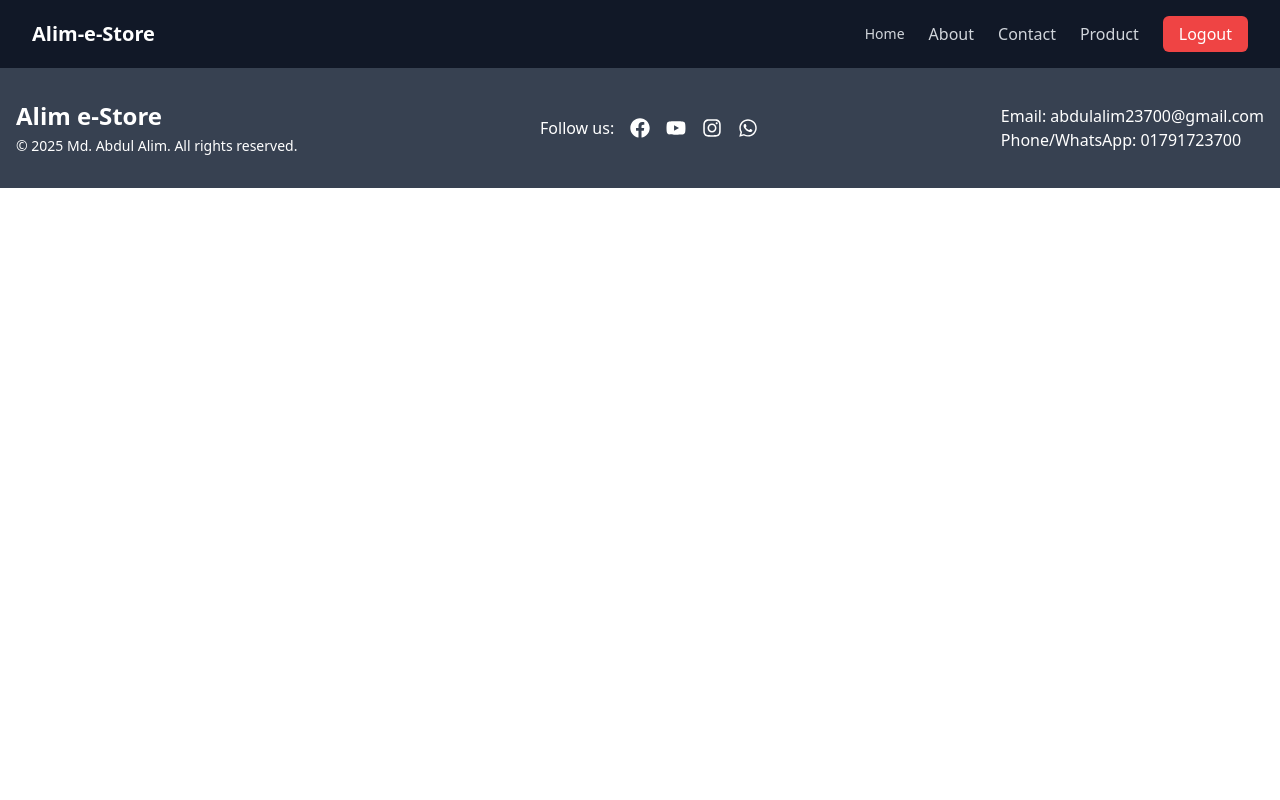
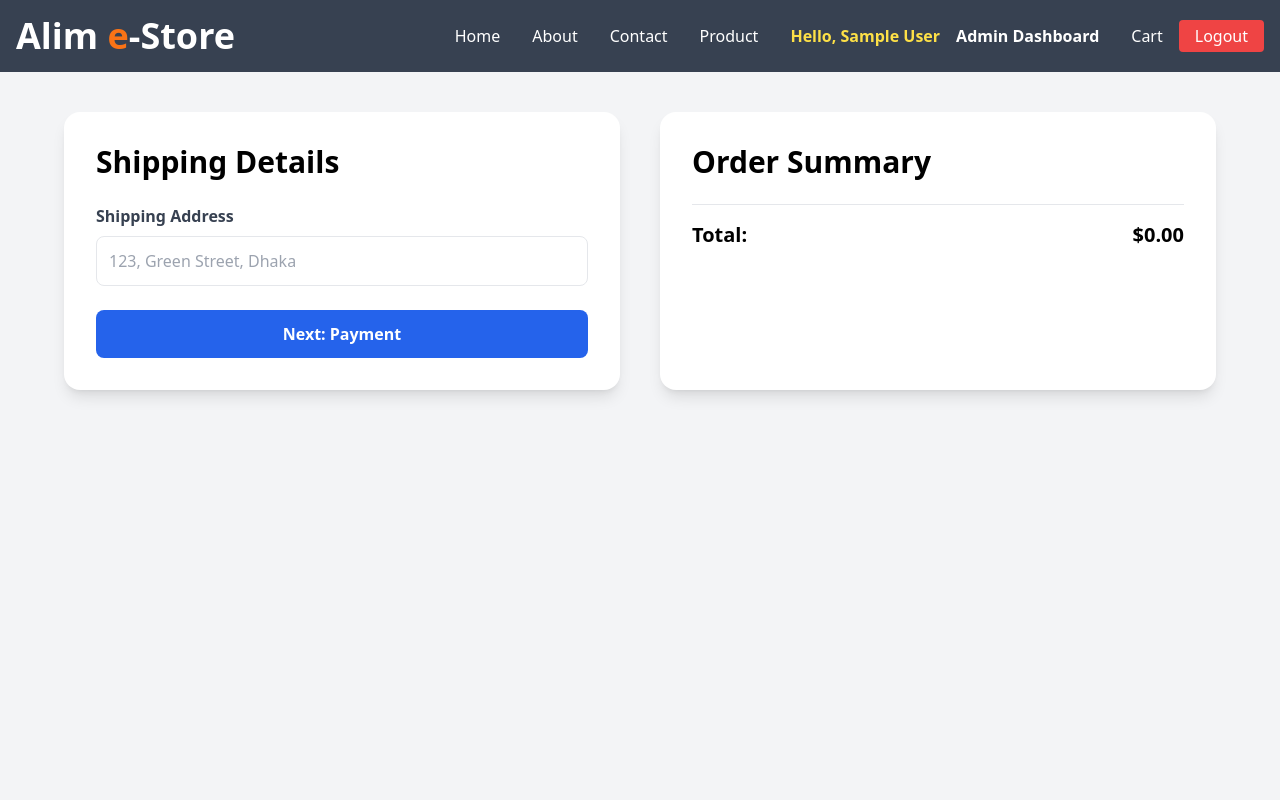
Before and after one commit to ALIM23700/FullstackEcommers_Frontend, a React app: page /checkout in a window 1280 px wide. Shown: the top 800 px of the page. Built offline with nearby package versions, Linux system fonts and the light colour scheme; sample sign-in values are in the browser's storage; the HTML template or start-up script is replaced by a standard one.

Commit message:
complete checkout and paymanet page

```diff
--- a/package.json
+++ b/package.json
@@ -10,6 +10,10 @@
     "preview": "vite preview"
   },
   "dependencies": {
+    "@fortawesome/free-brands-svg-icons": "^7.2.0",
+    "@fortawesome/free-regular-svg-icons": "^7.2.0",
+    "@fortawesome/free-solid-svg-icons": "^7.2.0",
+    "@fortawesome/react-fontawesome": "^3.2.0",
     "@reduxjs/toolkit": "^2.11.2",
     "autoprefixer": "^10.4.24",
     "axios": "^1.13.5",
--- a/src/App.jsx
+++ b/src/App.jsx
@@ -10,6 +10,9 @@ import Nav from "./components/NavBar";
 import PrivateRoute from "./components/PrivateRoute";
 import Cart from "./pages/Cart";
 import ProductDetails from "./pages/ProductDetails";
+import Profile from "./pages/Profile";
+import Checkout from "./pages/Checkout";
+import Payment from "./pages/Payment";
 
 function App() {
   return (
@@ -75,6 +78,30 @@ function App() {
             </PrivateRoute>
           }
         />
+          <Route
+          path="/profile"
+          element={
+            <PrivateRoute>
+             <Profile></Profile>
+            </PrivateRoute>
+          }
+        />
+          <Route
+          path="/checkout"
+          element={
+            <PrivateRoute>
+             <Checkout></Checkout>
+            </PrivateRoute>
+          }
+        />
+          <Route
+          path="/payment"
+          element={
+            <PrivateRoute>
+             <Payment></Payment>
+            </PrivateRoute>
+          }
+        />
       </Routes>
 
       <Footer />
--- a/src/components/NavBar.jsx
+++ b/src/components/NavBar.jsx
@@ -1,10 +1,14 @@
-import React from "react";
-import { NavLink, useNavigate } from "react-router-dom";
+import React, { useState } from "react";
+import { Link, NavLink, useNavigate } from "react-router-dom";
+import { FontAwesomeIcon } from "@fortawesome/react-fontawesome";
+import { faBars, faXmark } from "@fortawesome/free-solid-svg-icons";
 import { useSelector, useDispatch } from "react-redux";
 import { logout } from "../App/Features/authSlice";
 
 const Nav = () => {
+  const [menuOpen, setMenuOpen] = useState(false);
   const { user } = useSelector((state) => state.auth);
+  const { cartItems } = useSelector((state) => state.cart);
   const dispatch = useDispatch();
   const navigate = useNavigate();
 
@@ -13,55 +17,88 @@ const Nav = () => {
     navigate("/login");
   };
 
+  const totalCartItems = cartItems.reduce((acc, item) => acc + item.quantity, 0);
+
   return (
-    <nav className="bg-gray-900 px-8 py-4 flex items-center justify-between">
-      <h1 className="text-white text-xl font-bold">Alim-e-Store</h1>
+    <nav className="bg-gray-700 text-white flex flex-col sm:flex-row justify-between items-center p-4">
+      <div className="flex justify-between w-full sm:w-auto items-center">
+        <h1 className="text-4xl font-bold">
+          Alim<span className="text-orange-500"> e</span>-Store
+        </h1>
+        <FontAwesomeIcon
+          icon={menuOpen ? faXmark : faBars}
+          size="2x"
+          className="sm:hidden cursor-pointer"
+          onClick={() => setMenuOpen(!menuOpen)}
+        />
+      </div>
 
-      <div className="flex gap-6 items-center">
-        <NavLink
-          to="/"
-          className={({ isActive }) =>
-            `text-sm font-medium ${
-              isActive ? "text-blue-400" : "text-gray-300"
-            } hover:text-white`
-          }
-        >
+      <div
+        className={`flex-col sm:flex-row sm:flex items-center w-full sm:w-auto mt-4 sm:mt-0 ${
+          menuOpen ? "flex" : "hidden sm:flex"
+        }`}
+      >
+        <NavLink to="/" className="sm:ml-8 mb-2 sm:mb-0" end>
           Home
         </NavLink>
-
-        <NavLink to="/about" className="text-gray-300 hover:text-white">
+        <NavLink to="/about" className="sm:ml-8 mb-2 sm:mb-0">
           About
         </NavLink>
-
-        <NavLink to="/contact" className="text-gray-300 hover:text-white">
+        <NavLink to="/contact" className="sm:ml-8 mb-2 sm:mb-0">
           Contact
         </NavLink>
-
-        <NavLink to="/product" className="text-gray-300 hover:text-white">
+        <NavLink to="/product" className="sm:ml-8 mb-2 sm:mb-0">
           Product
         </NavLink>
 
-
         {!user && (
           <>
-            <NavLink to="/register" className="text-gray-300 hover:text-white">
+            <NavLink to="/register" className="sm:ml-8 mb-2 sm:mb-0">
               Register
             </NavLink>
-
-            <NavLink
-              to="/login"
-              className="bg-blue-500 text-white px-4 py-1.5 rounded-md hover:bg-blue-600 transition"
-            >
+            <NavLink to="/login" className="sm:ml-8 mb-2 sm:mb-0">
               Login
             </NavLink>
           </>
         )}
 
+        {user && (
+          <>
+            <span className="sm:ml-8 mb-2 sm:mb-0 text-yellow-300 font-semibold">
+              Hello, {user.name}
+            </span>
+
+            {user.role === "admin" ? (
+              <NavLink
+                to="/admin/dashboard"
+                className="sm:ml-4 mb-2 sm:mb-0 text-white font-semibold hover:text-yellow-300"
+              >
+                Admin Dashboard
+              </NavLink>
+            ) : (
+              <NavLink
+                to="/profile"
+                className="sm:ml-4 mb-2 sm:mb-0 text-white font-semibold hover:text-yellow-300"
+              >
+                Profile
+              </NavLink>
+            )}
+          </>
+        )}
+
+        <NavLink to="/cart" className="sm:ml-8 mb-2 sm:mb-0 relative">
+          Cart
+          {totalCartItems > 0 && (
+            <span className="absolute -top-2 -right-3 bg-red-600 text-white text-xs font-bold w-5 h-5 flex items-center justify-center rounded-full">
+              {totalCartItems}
+            </span>
+          )}
+        </NavLink>
 
         {user && (
           <button
             onClick={handleLogout}
-            className="bg-red-500 text-white px-4 py-1.5 rounded-md hover:bg-red-600 transition"
+            className="bg-red-500 px-4 py-1 rounded hover:bg-red-600 ml-4"
           >
             Logout
           </button>
--- /dev/null
+++ b/src/pages/Checkout.jsx
@@ -0,0 +1,78 @@
+import React, { useState } from "react";
+import { useSelector } from "react-redux";
+import { useNavigate } from "react-router-dom";
+
+const Checkout = () => {
+  const { cartItems } = useSelector((state) => state.cart);
+  const [shippingAddress, setShippingAddress] = useState("");
+  const navigate = useNavigate();
+
+  const totalPrice = cartItems.reduce((acc, item) => acc + item.price * item.quantity, 0);
+
+  const handleNext = () => {
+    if (!shippingAddress) {
+      alert("Please enter a shipping address.");
+      return;
+    }
+    navigate("/payment", { state: { shippingAddress } });
+  };
+
+  return (
+    <div className="min-h-screen bg-gray-100 py-10 px-4">
+      <div className="max-w-6xl mx-auto grid md:grid-cols-2 gap-10">
+
+        <div className="bg-white p-8 rounded-2xl shadow-lg">
+          <h2 className="text-3xl font-bold mb-6">Shipping Details</h2>
+          <label className="block text-gray-700 font-semibold mb-2">
+            Shipping Address
+          </label>
+          <input
+            type="text"
+            value={shippingAddress}
+            onChange={(e) => setShippingAddress(e.target.value)}
+            placeholder="123, Green Street, Dhaka"
+            className="w-full border p-3 rounded-lg mb-6 focus:outline-none focus:ring-2 focus:ring-blue-500"
+          />
+          <button
+            onClick={handleNext}
+            className="w-full bg-blue-600 hover:bg-blue-700 text-white font-semibold py-3 rounded-lg transition-colors"
+          >
+            Next: Payment
+          </button>
+        </div>
+
+
+        <div className="bg-white p-8 rounded-2xl shadow-lg">
+          <h2 className="text-3xl font-bold mb-6">Order Summary</h2>
+          <div className="space-y-4">
+            {cartItems.map((item) => (
+              <div
+                key={item._id}
+                className="flex items-center justify-between border-b pb-2"
+              >
+                <div className="flex items-center gap-4">
+                  <img
+                    src={item.image?.[0]?.url || "https://via.placeholder.com/60"}
+                    alt={item.name}
+                    className="w-16 h-16 object-cover rounded"
+                  />
+                  <div>
+                    <p className="font-semibold">{item.name}</p>
+                    <p className="text-gray-500 text-sm">Qty: {item.quantity}</p>
+                  </div>
+                </div>
+                <p className="font-semibold">${(item.price * item.quantity).toFixed(2)}</p>
+              </div>
+            ))}
+          </div>
+          <div className="mt-6 border-t pt-4 flex justify-between text-xl font-bold">
+            <span>Total:</span>
+            <span>${totalPrice.toFixed(2)}</span>
+          </div>
+        </div>
+      </div>
+    </div>
+  );
+};
+
+export default Checkout;
--- /dev/null
+++ b/src/pages/Payment.jsx
@@ -0,0 +1,74 @@
+import React, { useState } from "react";
+import { useSelector, useDispatch } from "react-redux";
+import axios from "axios";
+import { useLocation, useNavigate } from "react-router-dom";
+import { clearCart } from "../App/Features/cartSlice"
+
+
+
+const Payment = () => {
+  const { cartItems } = useSelector((state) => state.cart);
+  const { token } = useSelector((state) => state.auth);
+  const [paymentMethod, setPaymentMethod] = useState({ id: "NA", status: "Pending" });
+  const navigate = useNavigate();
+  const dispatch = useDispatch();
+  const location = useLocation();
+  const { shippingAddress } = location.state || "";
+
+  const totalPrice = cartItems.reduce((acc, item) => acc + item.price * item.quantity, 0);
+
+  const handlePlaceOrder = async () => {
+    if (!shippingAddress || cartItems.length === 0) return alert("Missing info");
+
+    const orderData = {
+      products: cartItems.map((item) => ({
+        _id: item._id,
+        name: item.name,
+        price: item.price,
+        quantity: item.quantity,
+      })),
+      totalPrice,
+      shippingAddress,
+      paymentMethod,
+    };
+
+    try {
+      const config = { headers: { Authorization: `Bearer ${token}` } };
+      const { data } = await axios.post("http://localhost:3000/api/v1/createOrder", orderData, config);
+
+      if (data.success) {
+        alert("Order placed successfully!");
+        dispatch(clearCart());
+        navigate("/");
+      }
+    } catch (error) {
+      alert(error.response?.data?.message || "Server error");
+    }
+  };
+
+  return (
+    <div className="min-h-screen p-6 bg-gray-100">
+      <h2 className="text-3xl font-bold mb-6 text-center">Payment</h2>
+      <div className="max-w-md mx-auto bg-white p-6 rounded-2xl shadow-lg">
+        <p className="text-gray-700 mb-2">Total Amount: ${totalPrice.toFixed(2)}</p>
+        <label className="block text-gray-700 mb-2">Select Payment Method</label>
+        <select
+          value={paymentMethod.status}
+          onChange={(e) => setPaymentMethod({ ...paymentMethod, status: e.target.value })}
+          className="w-full p-2 mb-4 border rounded"
+        >
+          <option value="Pending">Cash on Delivery</option>
+          <option value="Paid">Online Payment</option>
+        </select>
+        <button
+          onClick={handlePlaceOrder}
+          className="w-full bg-green-600 text-white py-2 rounded hover:bg-green-700"
+        >
+          Place Order
+        </button>
+      </div>
+    </div>
+  );
+};
+
+export default Payment;
--- /dev/null
+++ b/src/pages/Profile.jsx
@@ -0,0 +1,9 @@
+import React from 'react'
+
+const Profile = () => {
+  return (
+    <div>Profile</div>
+  )
+}
+
+export default Profile
```
Also changed, not shown: 1 other file (tests, documents, lock files or other folders).
